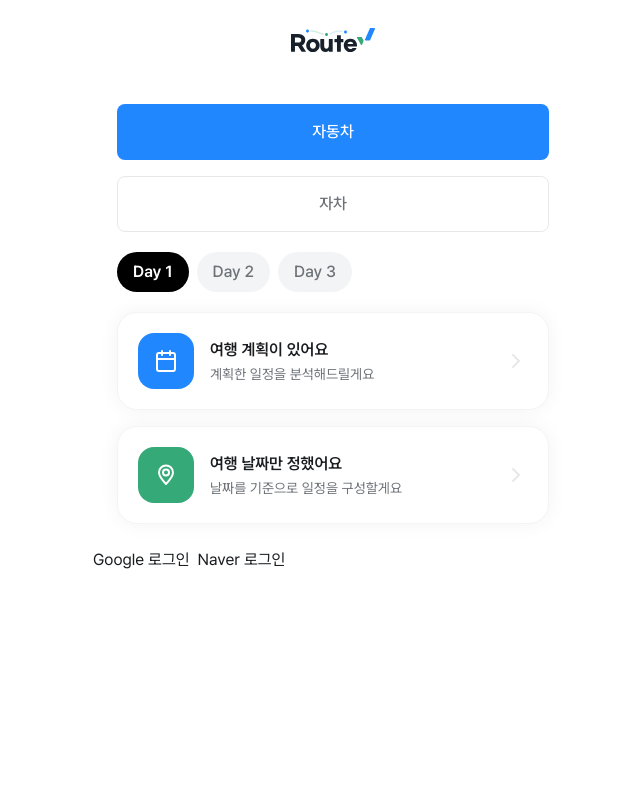
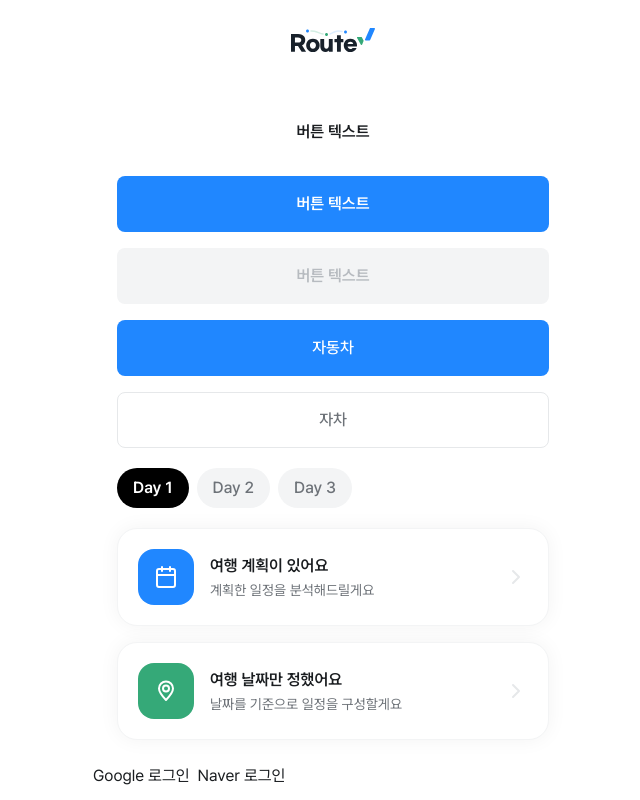
Before and after one commit to goodaseul/route-check, a Next.js app in the folder front/: page /common in a window 1280 px wide. Shown: the whole page, without its empty margins (307-947 px from the left). Built offline with nearby package versions, Linux system fonts and the light colour scheme; no server answers.

Commit message:
style: 공통 button 컴포넌트

```diff
--- a/front/src/app/common/page.tsx
+++ b/front/src/app/common/page.tsx
@@ -1,5 +1,6 @@
 "use client";
 
+import Button from "@/components/common/buttons/Button";
 import RadioCard from "@/components/common/radio-card/RadioCard";
 import SelectionCard from "@/components/common/selection-card/SelectionCard";
 import SelectionCardDesc from "@/components/common/selection-card/SelectionCardDesc";
@@ -9,6 +10,15 @@ import NaverLogin from "@/components/features/login/NaverLogin";
 import { useState } from "react";
 
 export default function Common() {
+  // Button start
+  const [clicked, setClicked] = useState(false);
+
+  const handleClick = () => {
+    setClicked((prev) => !prev);
+  };
+
+  // Button end
+
   // RadioCard start
   const [selectedTransport, setSelectedTransport] = useState("car");
   // RadioCard end
@@ -28,6 +38,17 @@ export default function Common() {
   return (
     <div className="">
       <div className="flex flex-col gap-4 p-6">
+        {/* Button start */}
+        <Button onClick={handleClick}>버튼 텍스트</Button>
+        <Button buttonBg="blue" onClick={handleClick}>
+          버튼 텍스트
+        </Button>
+        <Button buttonBg="blue" onClick={handleClick} disabled>
+          버튼 텍스트
+        </Button>
+
+        {/* Button end */}
+
         {/* RadioCard start */}
         <RadioCard
           name="transport"
--- a/front/src/app/globals.css
+++ b/front/src/app/globals.css
@@ -27,6 +27,13 @@
 
     --background: var(--color-semantic-100);
     --foreground: var(--color-semantic-800);
+  }
+
+  button {
+    cursor: pointer;
+  }
+  button:disabled {
+    cursor: not-allowed;
   }
 }
 
@@ -67,10 +74,6 @@ body {
   margin: 0;
 }
 
-button {
-  cursor: pointer;
-}
-
 @layer utilities {
   .text-h1 {
     font-size: 28px;
--- /dev/null
+++ b/front/src/components/common/buttons/Button.tsx
@@ -0,0 +1,38 @@
+type ButtonState = "blue" | "white";
+
+type ButtonProps = React.ButtonHTMLAttributes<HTMLButtonElement> & {
+  children: React.ReactNode;
+  buttonBg?: ButtonState;
+  disabled?: boolean;
+};
+
+export default function Button({
+  children,
+  onClick,
+  buttonBg = "white",
+  type = "button",
+  disabled,
+  ...props
+}: ButtonProps) {
+  const bgStyles =
+    buttonBg === "blue"
+      ? "bg-blue-500 text-semantic-100 hover:bg-blue-700"
+      : "bg-semantic-100 text-semantic-800 hover:bg-semantic-300";
+  return (
+    <button
+      className={`
+        rounded-btn px-5 h-14 font-semibold text-b-1
+        ${bgStyles}
+        disabled:bg-semantic-300
+        disabled:text-semantic-500
+        disabled:hover:bg-semantic-300
+      `}
+      type={type}
+      onClick={onClick}
+      disabled={disabled}
+      {...props}
+    >
+      {children}
+    </button>
+  );
+}
--- a/front/src/components/common/radio-card/RadioCard.tsx
+++ b/front/src/components/common/radio-card/RadioCard.tsx
@@ -17,7 +17,7 @@ export default function RadioCard({
 }: RadioCardProps) {
   return (
     <label
-      className={`relative  select-none block ${disabled ? "cursor-not-allwed" : "cursor-pointer"}`}
+      className={`relative  select-none block ${disabled ? "pointer-events-none" : "cursor-pointer"}`}
     >
       <input
         type="radio"
```
